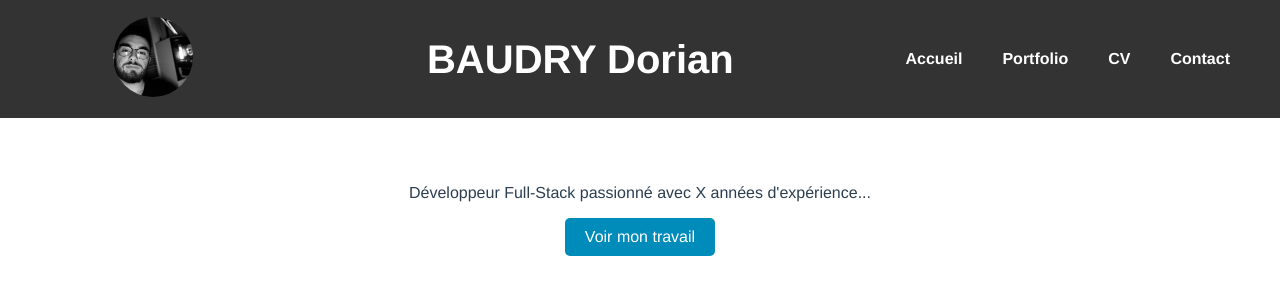
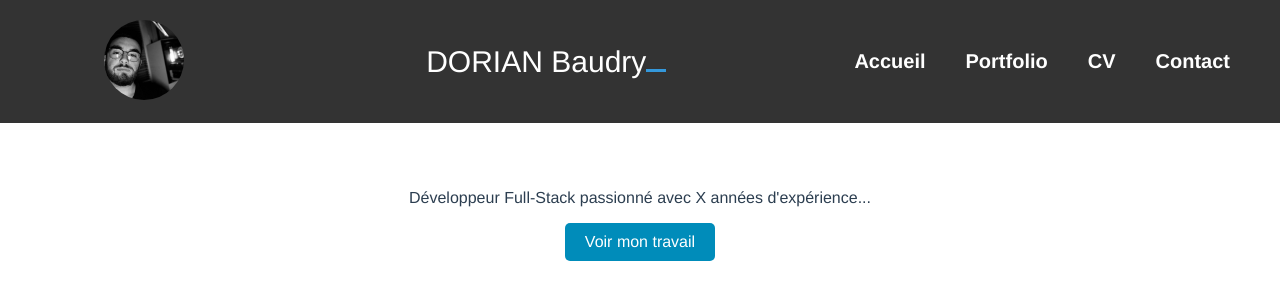
Before and after one commit to Onited/My_Portfolio, a Vue app in the folder my_portfolio/: page / in a window 1280 px wide. Shown: the top 300 px of the page. Built offline with nearby package versions, Linux system fonts and the light colour scheme.

Commit message:
🎉 fonctionnalité(AnimatedText.vue) : ajouter un composant pour afficher un texte animé 🐛 corriger(Header.vue) : changer le nom du composant de "BAUDRY Dorian" à AnimatedText 🎨 style(Header.vue) : ajouter des styles responsifs pour le composant Header

```diff
--- /dev/null
+++ b/my_portfolio/src/components/AnimatedText.vue
@@ -0,0 +1,82 @@
+<template>
+    <div class="text">
+        <div class="content"></div>
+        <div class="dash"></div>
+    </div>
+</template>
+
+<script>
+export default {
+    data() {
+        return {
+            text: "DORIAN Baudry",
+            index: 0,
+            chars: 0,
+            speed: 100,
+            container: null
+        };
+    },
+    mounted() {
+        this.chars = this.text.length;
+        this.container = this.$el.querySelector('.content');
+        this.write();
+    },
+    methods: {
+        write() {
+            this.container.append(this.text[this.index]);
+            if (this.index < this.chars - 1) {
+                this.index++;
+                setTimeout(() => {
+                    this.write();
+                }, this.speed);
+            }
+        }
+    }
+}
+</script>
+
+<style scoped>
+@import url(https://fonts.googleapis.com/css?family=Roboto);
+
+body {
+    font-family: 'Roboto';
+    color: #333;
+}
+
+.text {
+    width: 100%;
+    text-align: center;
+    height: 50px;
+    line-height: 50px;
+    font-size: 30px;
+    top: 0;
+    bottom: 0;
+    color: white;
+}
+
+.text .content {
+    display: inline;
+}
+
+.text .dash {
+    display: inline-block;
+    height: 3px;
+    width: 20px;
+    background-color: #3498db;
+    animation: blink .5s infinite linear;
+}
+
+@keyframes blink {
+    0% {
+        opacity: 1;
+    }
+
+    99% {
+        opacity: 0;
+    }
+
+    100% {
+        opacity: 1;
+    }
+}
+</style>
--- a/my_portfolio/src/components/Header.vue
+++ b/my_portfolio/src/components/Header.vue
@@ -4,7 +4,7 @@
             <img src="../assets/pp.jpg" alt="Votre photo" class="profile-photo" />
         </div>
         <div class="center-container">
-            <div class="name">BAUDRY Dorian</div>
+            <AnimatedText />
         </div>
         <div class="right-container">
             <nav class="navbar">
@@ -19,8 +19,13 @@
 
 
 <script>
+import AnimatedText from '@/components/AnimatedText.vue';
+
 export default {
-    name: 'HeaderHome'
+    name: 'HeaderHome',
+    components: {
+        AnimatedText
+    }
 }
 </script>
 
@@ -33,7 +38,8 @@ export default {
     padding: 10px;
 }
 
-.left-container, .right-container {
+.left-container,
+.right-container {
     flex: 1;
 }
 
@@ -49,12 +55,6 @@ export default {
     object-fit: cover;
 }
 
-.name {
-    font-size: 40px;
-    color: white;
-    font-weight: bold;
-}
-
 .navbar {
     display: flex;
     justify-content: flex-end;
@@ -64,6 +64,7 @@ export default {
 .nav-link {
     color: white;
     text-decoration: none;
+    font-size: 20px;
     padding: 10px;
     border-radius: 5px;
     transition: background-color 0.3s;
@@ -72,4 +73,19 @@ export default {
 .nav-link:hover {
     background-color: #555;
 }
+
+@media (min-width: 768px) {
+    .header {
+        flex-direction: row;
+    }
+}
+
+@media (max-width: 767px) {
+    .header {
+        flex-direction: column;
+    }
+    .nav-link {
+    font-size: 16px;
+    }
+}
 </style>
```
